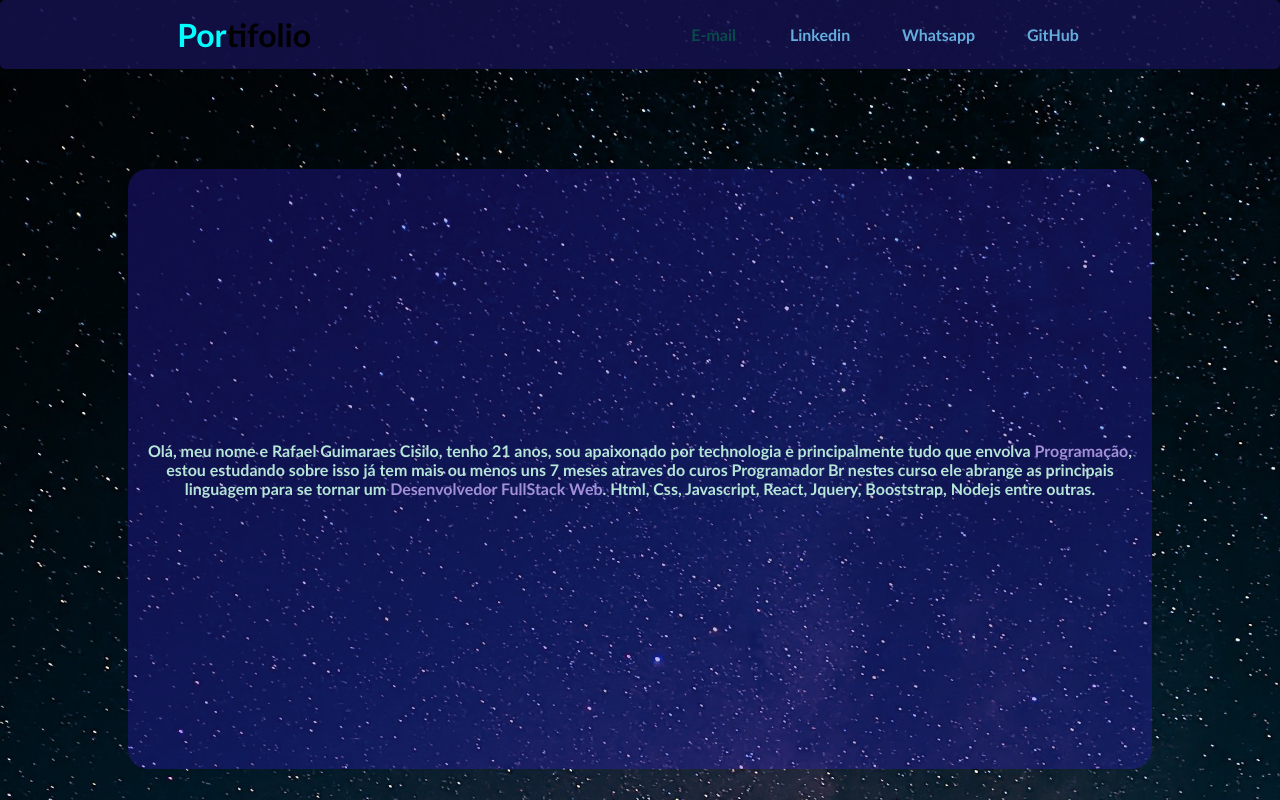
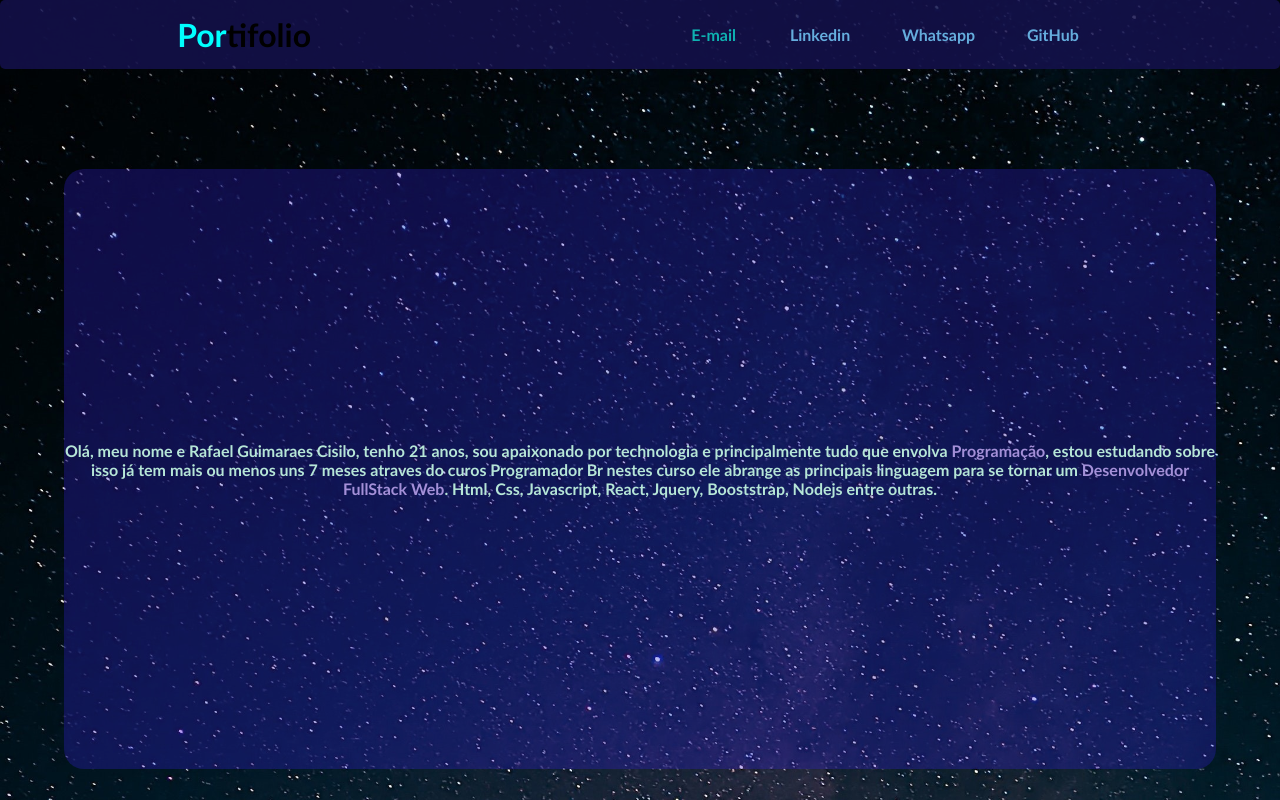
Before and after one commit to Cisilo/Portfolio-1, a plain HTML site: page index.html in a window 1280 px wide. In both pictures the pointer is over the link "E-mail". Shown: the top 800 px of the page. Drawn offline with Linux system fonts and the light colour scheme.

Commit message:
Updates css

```diff
--- a/estilo.css
+++ b/estilo.css
@@ -117,8 +117,8 @@ nav ul li a {
 }
 
 nav ul li a:hover {
-    color: rgb(7, 75, 75);
-    transition: 2s;
+    color: rgb(15, 177, 177);
+    transition: 1s;
     padding: 2px;
 
 }
@@ -134,7 +134,7 @@ nav ul li a:hover {
 
 .main {
     font-family: Impact, 'Arial Narrow Bold', sans-serif;
-    max-width: 80%;
+    max-width: 90%;
     margin: 0 auto;
     display: flex;
     align-items: center;
```
